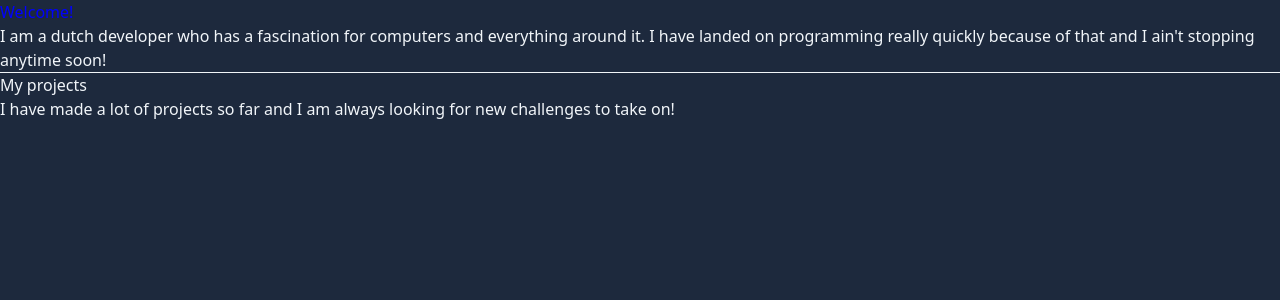
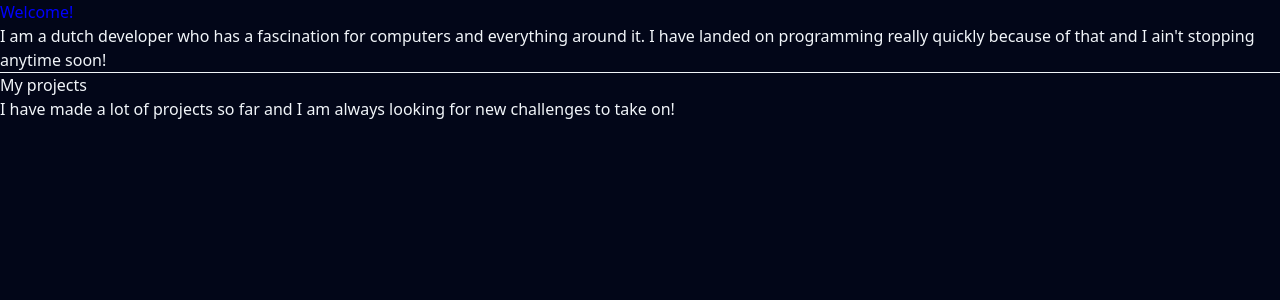
Before and after one commit to QKing-Official/QKing-Official.github.io, a Next.js app: page / in a window 1280 px wide. Shown: the top 300 px of the page. Built offline with nearby package versions, Linux system fonts and the light colour scheme.

Commit message:
made css bg midnight (I hope)

```diff
--- a/app/globals.css
+++ b/app/globals.css
@@ -5,7 +5,7 @@
 
 @layer base {
   html, body {
-    @apply bg-slate-800 min-h-screen text-slate-100;
+  @apply bg-slate-950 min-h-screen text-slate-100;;
   }
 }
 /*
```
